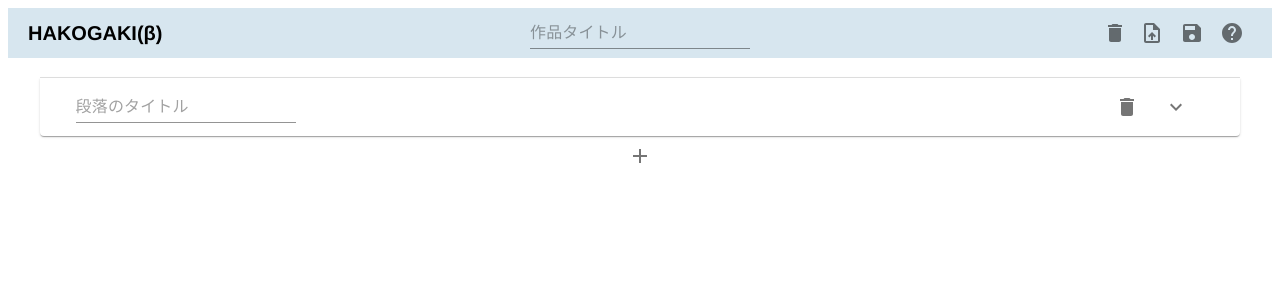
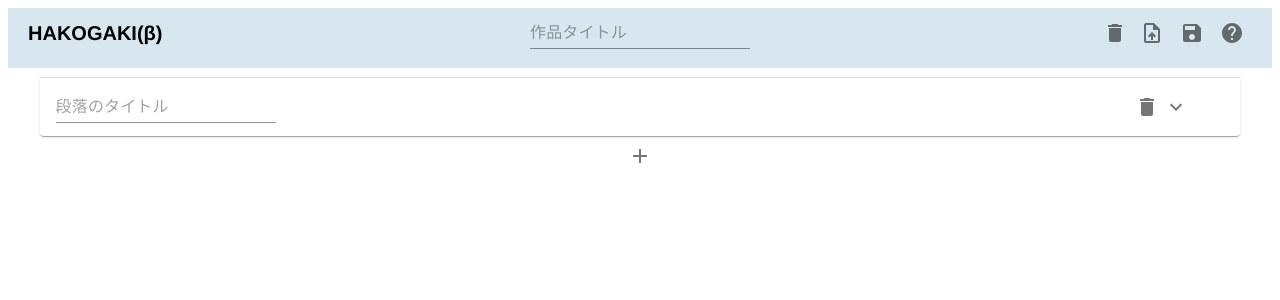
Before and after one commit to tkawabat/hakogaki, a Next.js app: page / in a window 1280 px wide. Shown: the top 300 px of the page. Built offline with nearby package versions, Linux system fonts and the light colour scheme.

Commit message:
fix children

```diff
--- a/src/components/l1/Center.tsx
+++ b/src/components/l1/Center.tsx
@@ -1,4 +1,4 @@
-import React from 'react';
+import { ReactNode, ReactNodeArray } from 'react';
 import styled from 'styled-components';
 
 
@@ -10,14 +10,13 @@ const Main = styled.div`
 `;
 
 interface Props {
+    children?: ReactNode | ReactNodeArray
 }
 
-const App: React.FC<Props> = ({ children }) => {
+export default function app(props: Props) {
     return (
-        <Main>
-            {children}
+        <Main className="center" {...props}>
+            {props.children}
         </Main>
     );
 };
-
-export default App;
--- a/src/components/l1/Left.tsx
+++ b/src/components/l1/Left.tsx
@@ -1,4 +1,4 @@
-import React from 'react';
+import { ReactNode, ReactNodeArray } from 'react';
 import styled from 'styled-components';
 
 
@@ -7,18 +7,16 @@ const Main = styled.div`
     flex: 1;
     align-items: center;
     justify-content: flex-start;
-    margin-left: 20px;
 `;
 
 interface Props {
+    children?: ReactNode | ReactNodeArray
 }
 
-const App: React.FC<Props> = ({ children }) => {
+export default function app(props: Props) {
     return (
-        <Main>
-            {children}
+        <Main className="left" {...props}>
+            {props.children}
         </Main>
     );
 };
-
-export default App;
--- a/src/components/l1/Right.tsx
+++ b/src/components/l1/Right.tsx
@@ -1,4 +1,4 @@
-import React from 'react';
+import { ReactNode, ReactNodeArray } from 'react';
 import styled from 'styled-components';
 
 
@@ -7,18 +7,16 @@ const Main = styled.div`
     flex: 1;
     align-content: center;
     justify-content: flex-end;
-    margin-right: 20px;
 `;
 
 interface Props {
+    children?: ReactNode | ReactNodeArray
 }
 
-const App: React.FC<Props> = ({ children }) => {
+export default function app(props: Props) {
     return (
-        <Main>
-            {children}
+        <Main className="right" {...props}>
+            {props.children}
         </Main>
     );
 };
-
-export default App;
--- a/src/components/l3/Header.tsx
+++ b/src/components/l3/Header.tsx
@@ -18,37 +18,42 @@ const Root = styled.div`
     width: 100%;
     height: 50px;
     background-color: #D7E6EF;
-    margin-bottom: 10px;
+    padding-bottom: 10px;
 `;
 
 const ToolTitle = styled.span`
     font-family: "Helvetica Neue", "Helvetica", "Hiragino Sans", "Hiragino Kaku Gothic ProN", "Arial", "Yu Gothic", "Meiryo", sans-serif;
     font-size: 20px;
     font-weight: bold;
-`
+`;
+
+const StyledLeft = styled(Left)`
+    padding-left: 20px;
+`;
+
+const StyledRight = styled(Right)`
+    padding-right: 20px;
+`;
 
 type Props = {
     title: string;
 }
 
-const App = (props: Props) => {
-
+export default function app(props: Props) {
     return (
         <Root className="header">
-            <Left>
+            <StyledLeft>
                 <ToolTitle>{C.AppNameShort}</ToolTitle>
-            </Left>
+            </StyledLeft>
             <Center>
                 <ScenarioTitle title={props.title} />
             </Center>
-            <Right>
+            <StyledRight>
                 <DeleteScenarioButton />
                 <JsonImportButton />
                 <DumpButton />
                 <HelpButton />
-            </Right>
+            </StyledRight>
         </Root>
     );
 };
-
-export default App;
--- a/src/components/l5/Provider.tsx
+++ b/src/components/l5/Provider.tsx
@@ -1,4 +1,4 @@
-import { FC } from 'react';
+import { ReactNode, ReactNodeArray } from 'react';
 import { Provider } from 'react-redux';
 import { SnackbarProvider } from 'notistack';
 
@@ -7,17 +7,16 @@ import * as C from '../../lib/Const';
 
 
 interface Props {
+    children?: ReactNode | ReactNodeArray
 }
 
-const App: FC<Props> = ({ children }) => {
+export default function app(props: Props) {
 
     return (
         <Provider store={store}>
             <SnackbarProvider autoHideDuration={C.DurationNotification}>
-                {children}
+                {props.children}
             </SnackbarProvider>
         </Provider>
     );
 }
-
-export default App;
```
